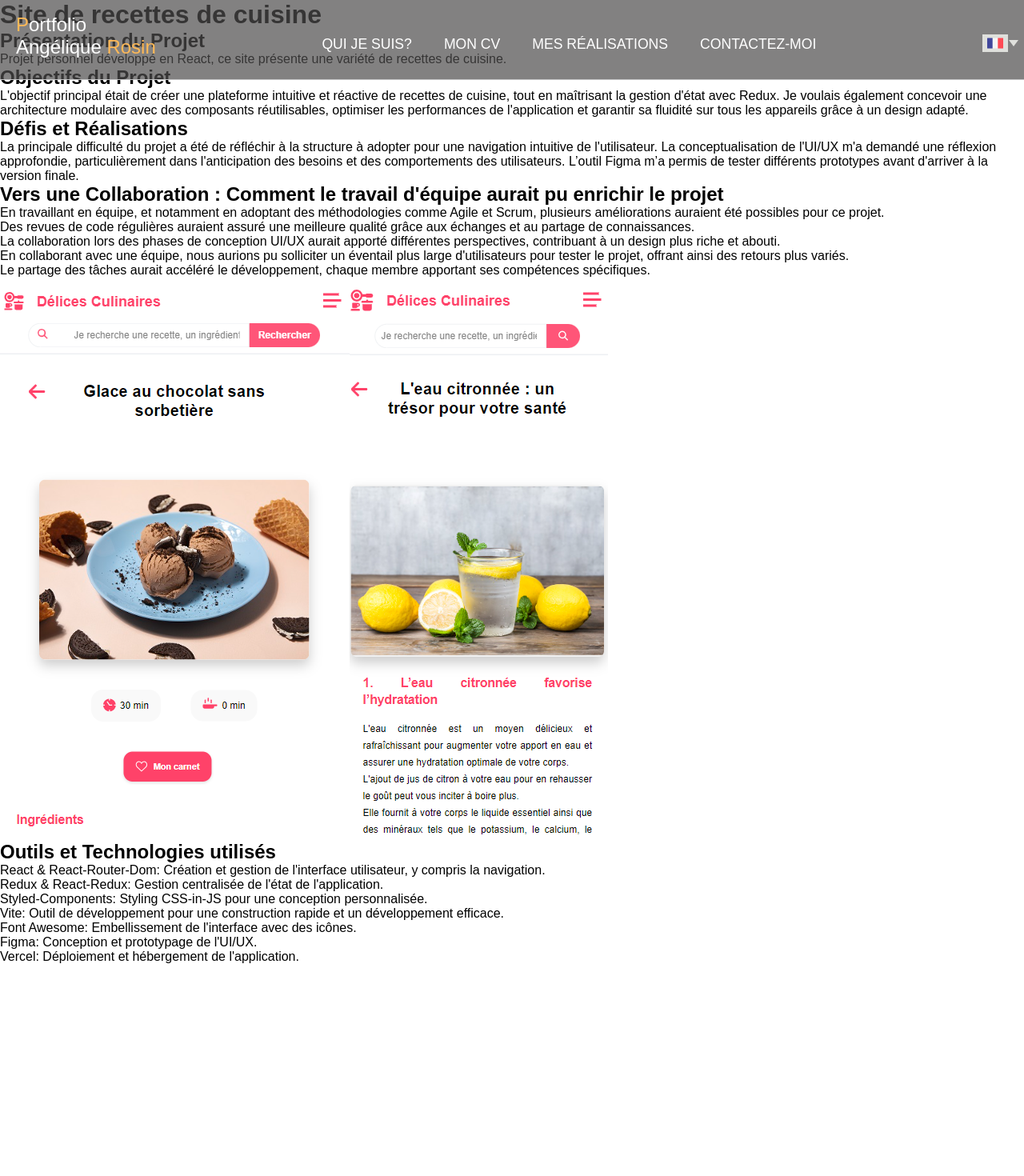
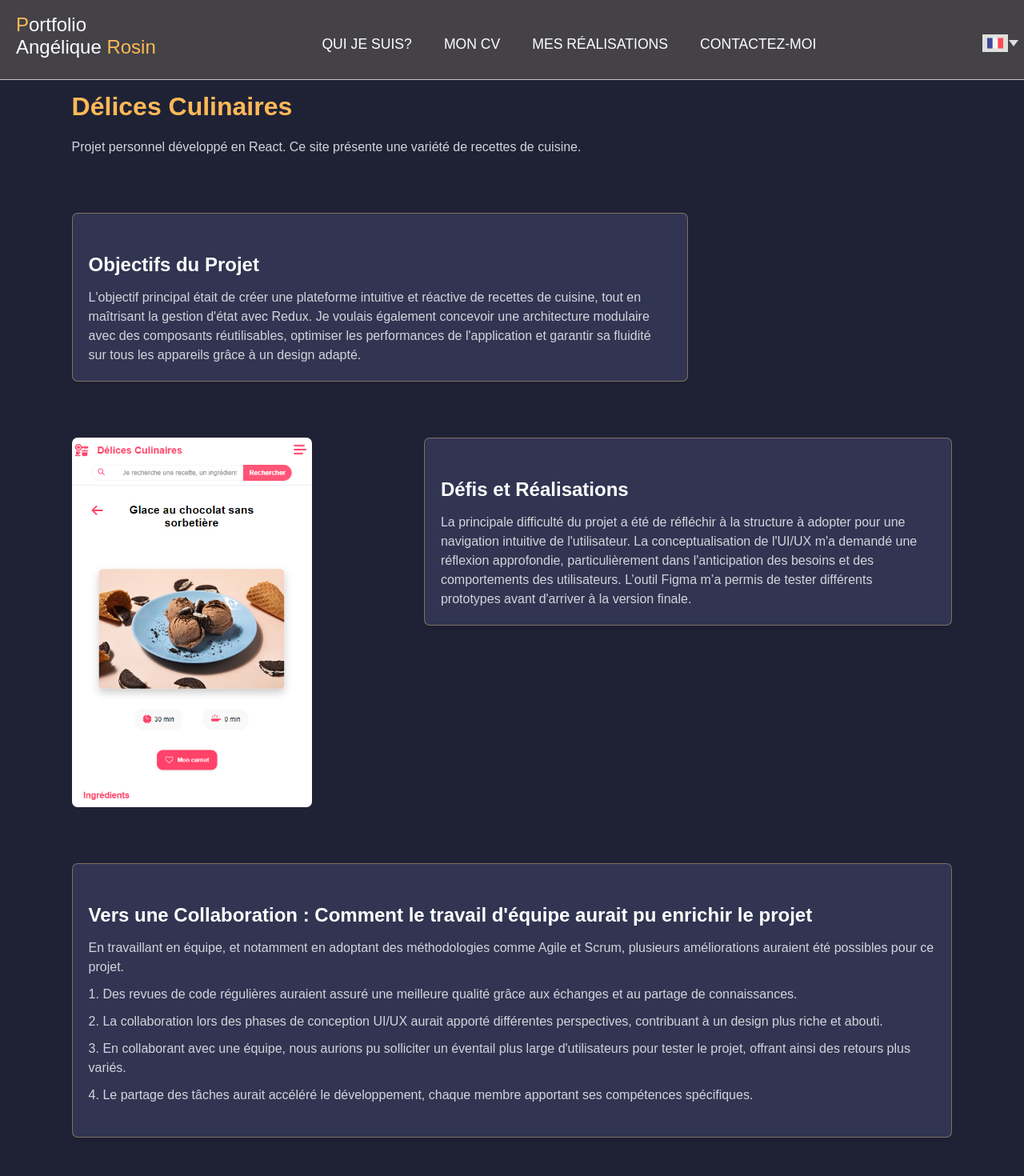
Before and after one commit to angelique31/portfolio-React, a React (Vite) app: page /project-detail/0 in a window 1280 px wide. Shown: the top 1470 px of the page at 80% size. Before the commit the page ends 1205 px from the top, so only its background shows below. Built offline with nearby package versions, Linux system fonts and the light colour scheme.

Commit message:
layout projectDetailsPage

```diff
--- a/src/components/NavBar/NavBarColor/NavBarColor.styled.js
+++ b/src/components/NavBar/NavBarColor/NavBarColor.styled.js
@@ -2,7 +2,7 @@ import styled from "styled-components";
 
 export const NavBarStyled = styled.nav`
   // background: rgb(78, 76, 76);
-  background-color: rgba(78, 76, 76, 0.7);
+  background-color: rgba(78, 76, 76, 0.8);
   position: fixed;
   z-index: 20;
   width: 100%;
--- a/src/datas/projectsData.js
+++ b/src/datas/projectsData.js
@@ -5,7 +5,8 @@ const projectsData = [
       "Projet personnel développé en React, ce site présente une variété de recettes de cuisine.",
     images: ["/assets/delices_culinaires/delice_culinaire_accueil.png"],
     technologies: ["HTML", "CSS", "React"],
-    projectLink: "https://interface-phi.vercel.app/",
+    externalLink: "https://interface-phi.vercel.app/",
+    githubLink: "https://github.com/angelique31/cooking-recipes-site",
   },
   {
     title: "Page d'accueil Météo France",
@@ -13,7 +14,8 @@ const projectsData = [
       "Réplique de la page d'accueil de Météo France réalisée uniquement avec HTML et CSS.",
     images: ["/assets/clone_meteoFrance/meteoFrance_desktop.png"],
     technologies: ["HTML", "CSS"],
-    projectLink: "https://angelique31.github.io/clone-site-meteoFrance/",
+    externalLink: "https://angelique31.github.io/clone-site-meteoFrance/",
+    githubLink: "https://github.com/angelique31/clone-site-meteoFrance",
   },
 ];
 
--- a/src/datas/projectsDataDetail.js
+++ b/src/datas/projectsDataDetail.js
@@ -1,19 +1,19 @@
 const projectsDataDetail = [
   {
-    title: "Site de recettes de cuisine",
+    title: "Délices Culinaires",
     description: {
       intro:
-        "Projet personnel développé en React, ce site présente une variété de recettes de cuisine.",
+        "Projet personnel développé en React. Ce site présente une variété de recettes de cuisine.",
       objective:
         "L'objectif principal était de créer une plateforme intuitive et réactive de recettes de cuisine, tout en maîtrisant la gestion d'état avec Redux. Je voulais également concevoir une architecture modulaire avec des composants réutilisables, optimiser les performances de l'application et garantir sa fluidité sur tous les appareils grâce à un design adapté.",
       challenge:
         "La principale difficulté du projet a été de réfléchir à la structure à adopter pour une navigation intuitive de l'utilisateur. La conceptualisation de l'UI/UX m'a demandé une réflexion approfondie, particulièrement dans l'anticipation des besoins et des comportements des utilisateurs. L’outil Figma m’a permis de tester différents prototypes avant d'arriver à la version finale.",
       collaboration: [
         "En travaillant en équipe, et notamment en adoptant des méthodologies comme Agile et Scrum, plusieurs améliorations auraient été possibles pour ce projet.",
-        "Des revues de code régulières auraient assuré une meilleure qualité grâce aux échanges et au partage de connaissances.",
-        "La collaboration lors des phases de conception UI/UX aurait apporté différentes perspectives, contribuant à un design plus riche et abouti.",
-        "En collaborant avec une équipe, nous aurions pu solliciter un éventail plus large d'utilisateurs pour tester le projet, offrant ainsi des retours plus variés.",
-        "Le partage des tâches aurait accéléré le développement, chaque membre apportant ses compétences spécifiques.",
+        "1. Des revues de code régulières auraient assuré une meilleure qualité grâce aux échanges et au partage de connaissances.",
+        "2. La collaboration lors des phases de conception UI/UX aurait apporté différentes perspectives, contribuant à un design plus riche et abouti.",
+        "3. En collaborant avec une équipe, nous aurions pu solliciter un éventail plus large d'utilisateurs pour tester le projet, offrant ainsi des retours plus variés.",
+        "4. Le partage des tâches aurait accéléré le développement, chaque membre apportant ses compétences spécifiques.",
       ],
       optimizationAndAccessibility:
         "J'ai activement cherché à rendre ce site inclusif en mettant l'accent sur l'accessibilité. En utilisant le Color Contrast Checker de WebAIM, j'ai sélectionné des contrastes de couleurs conformes aux normes WCAG, assurant une meilleure lisibilité pour tous, y compris ceux ayant des troubles de la vision des couleurs.     Comme pour tous les développements la performance est au centre des priorités. Aussi, on utilise le moins de modules et librairies possible.",
@@ -23,13 +23,12 @@ const projectsDataDetail = [
       "/assets/delices_culinaires/delice culinaire_exemple.png",
     ],
     toolsAndTech: [
-      "React & React-Router-Dom: Création et gestion de l'interface utilisateur, y compris la navigation.",
-      "Redux & React-Redux: Gestion centralisée de l'état de l'application.",
-      "Styled-Components: Styling CSS-in-JS pour une conception personnalisée.",
-      "Vite: Outil de développement pour une construction rapide et un développement efficace.",
-      "Font Awesome: Embellissement de l'interface avec des icônes.",
-      "Figma: Conception et prototypage de l'UI/UX.",
-      "Vercel: Déploiement et hébergement de l'application.",
+      "- React & React-Router-Dom: Création et gestion de l'interface utilisateur, y compris la navigation.",
+      "- Redux & React-Redux: Gestion centralisée de l'état de l'application.",
+      "- Styled-Components: Styling CSS-in-JS pour une conception personnalisée.",
+      "- Vite: Outil de développement pour une construction rapide et un développement efficace.",
+      "- Figma: Conception et prototypage de l'UI/UX.",
+      "- Vercel: Déploiement et hébergement de l'application.",
     ],
     // ... Autres champs que vous voulez ajouter pour les détails
   },
--- a/src/pages/ProjectsDetailPage/ProjectsDetailPage.jsx
+++ b/src/pages/ProjectsDetailPage/ProjectsDetailPage.jsx
@@ -3,58 +3,98 @@ import { useParams } from "react-router-dom";
 import PortfolioContext from "../../context/portfolioContext";
 import projectsDataDetail from "../../datas/projectsDataDetail";
 import ScrollAwareNavBar from "../../components/NavBar/ScrollAwareNavBar/ScrollAwareNavBar";
+import {
+  ProjectDetailContainer,
+  IntroContainer,
+  ObjectiveContainer,
+  ChallengeContainer,
+  CollaborationContainer,
+  MainTitle,
+  SectionTitle,
+  TechnologyContainer,
+  TextParagraph,
+  UnorderedList,
+  ListItem,
+  ImageContainer,
+  ImageWrapper,
+  ProjectImage,
+} from "./ProjectsDetailPage.styled";
 
 const ProjectsDetailPage = () => {
   const { handleShowIntro } = useContext(PortfolioContext);
   const { projectId } = useParams();
-
-  // Si projectId est un index :
   const projectDetail = projectsDataDetail[projectId];
 
   if (!projectDetail) return <div>Projet non trouvé</div>;
 
   return (
-    <div>
+    <>
       <ScrollAwareNavBar onAboutClick={handleShowIntro} />
-      <h1>{projectDetail.title}</h1>
-      <h2>Présentation du Projet</h2>
-      <p>{projectDetail.description.intro}</p>
-      <h2>Objectifs du Projet</h2>
-      <p>{projectDetail.description.objective}</p>
-      <h2>Défis et Réalisations</h2>
-      <p>{projectDetail.description.challenge}</p>
-      <h2>{`Vers une Collaboration : Comment le travail d'équipe aurait pu enrichir le projet`}</h2>
-      <ul>
+      <ProjectDetailContainer>
+        <IntroContainer>
+          <MainTitle>{projectDetail.title}</MainTitle>
+          <TextParagraph>{projectDetail.description.intro}</TextParagraph>
+        </IntroContainer>
+
+        <ObjectiveContainer>
+          <SectionTitle>Objectifs du Projet</SectionTitle>
+          <TextParagraph>{projectDetail.description.objective}</TextParagraph>
+        </ObjectiveContainer>
+
+        <ChallengeContainer>
+          <SectionTitle>Défis et Réalisations</SectionTitle>
+          <TextParagraph>{projectDetail.description.challenge}</TextParagraph>
+        </ChallengeContainer>
+
+        <ProjectImage
+          src={projectDetail.additionalImages[0]}
+          alt={`${projectDetail.title} - Image 1`}
+        />
+
+        <CollaborationContainer>
+          <SectionTitle>
+            {`Vers une Collaboration : Comment le travail d'équipe aurait pu
+            enrichir le projet`}
+          </SectionTitle>
+          <UnorderedList>
             {projectDetail.description.collaboration.map((point, index) => (
-          <li key={index}>{point}</li>
+              <ListItem key={`collab-${index}`}>{point}</ListItem>
             ))}
-      </ul>
+          </UnorderedList>
+        </CollaborationContainer>
+
         {projectDetail.optimizationAndAccessibility && (
-        <>
-          <h2>Optimisation et Accessibilité</h2>
-          <p>{projectDetail.optimizationAndAccessibility}</p>
-        </>
+          <ObjectiveContainer>
+            {" "}
+            {/* Consider using another container or renaming for better semantics */}
+            <SectionTitle>Optimisation et Accessibilité</SectionTitle>
+            <TextParagraph>
+              {projectDetail.optimizationAndAccessibility}
+            </TextParagraph>
+          </ObjectiveContainer>
         )}
 
-      <div>
+        <ImageContainer>
           {projectDetail.additionalImages.map((image, index) => (
-          <img
-            key={index}
+            <ImageWrapper key={`img-${index}`}>
+              <ProjectImage
                 src={image}
                 alt={`${projectDetail.title} - Image ${index + 1}`}
               />
+            </ImageWrapper>
           ))}
-      </div>
+        </ImageContainer>
 
-      <h2>Outils et Technologies utilisés</h2>
-      <ul>
+        <TechnologyContainer>
+          <SectionTitle>Outils et Technologies utilisés</SectionTitle>
+          <UnorderedList>
             {projectDetail.toolsAndTech.map((toolOrTech, index) => (
-          <li key={index}>{toolOrTech}</li>
+              <ListItem key={`tech-${index}`}>{toolOrTech}</ListItem>
             ))}
-      </ul>
-
-      {/* Ajoutez d'autres sections ou détails que vous souhaitez afficher ici */}
-    </div>
+          </UnorderedList>
+        </TechnologyContainer>
+      </ProjectDetailContainer>
+    </>
   );
 };
 
--- a/src/pages/ProjectsDetailPage/ProjectsDetailPage.styled.js
+++ b/src/pages/ProjectsDetailPage/ProjectsDetailPage.styled.js
@@ -0,0 +1,136 @@
+import styled from "styled-components";
+
+export const SharedContainerStyles = `
+  border: 1px solid rgba(255, 197, 118, 0.4);
+  border-radius: 7px;
+  box-shadow: 0 2px 4px rgba(0, 0, 0, 0.1);
+  padding: 20px;
+  background-color: rgb(49, 53, 82);
+  &:hover {
+    border-color: #ffc576;
+  }
+`;
+
+export const SharedTextStyles = `
+  font-size: 1rem;
+  line-height: 1.5;
+  color: rgb(209, 213, 219);
+`;
+
+export const SectionTitle = styled.h2`
+  font-size: 1.5rem;
+  margin-top: 30px;
+  margin-bottom: 15px;
+  color: white;
+`;
+
+export const ProjectDetailContainer = styled.div`
+  padding: 115px 7%;
+  color: #333;
+  background-color: rgb(31, 34, 53);
+`;
+
+export const IntroContainer = styled.div`
+  margin-bottom: 50px;
+`;
+
+export const ObjectiveContainer = styled.div`
+  ${SharedContainerStyles}
+
+  width: 70%;
+  margin: 70px 0;
+  &:hover {
+    ${SectionTitle} {
+      color: #ffc576;
+    }
+  }
+  @media (max-width: 872px) {
+    width: 100%;
+    margin: 0;
+  }
+`;
+
+export const ChallengeContainer = styled.div`
+  ${SharedContainerStyles}
+  width: 60%;
+  float: right;
+  &:hover {
+    ${SectionTitle} {
+      color: #ffc576;
+    }
+  }
+  @media (max-width: 872px) {
+    width: 100%;
+    margin: 80px 0;
+  }
+`;
+
+export const CollaborationContainer = styled.div`
+  ${SharedContainerStyles}
+  margin: 70px 0;
+  width: 100%;
+  &:hover {
+    ${SectionTitle} {
+      color: #ffc576;
+    }
+  }
+`;
+
+export const MainTitle = styled.h1`
+  font-size: 2rem;
+  margin-bottom: 20px;
+  color: #ffb957;
+`;
+
+export const TechnologyContainer = styled.div`
+  ${SharedContainerStyles}
+  margin: 20px 0;
+  width: 100%;
+  &:hover {
+    ${SectionTitle} {
+      color: #ffc576;
+    }
+  }
+`;
+
+export const TextParagraph = styled.p`
+  ${SharedTextStyles}
+`;
+
+export const UnorderedList = styled.ul`
+  ${SharedTextStyles}
+  margin-bottom: 20px;
+`;
+
+export const ListItem = styled.li`
+  margin-bottom: 10px;
+`;
+
+export const ImageContainer = styled.div`
+  margin-top: 30px;
+  display: flex;
+  align-items: center;
+  justify-content: space-between;
+  flex-wrap: wrap;
+`;
+
+export const ImageWrapper = styled.div`
+  width: 400px;
+  height: 462px;
+  @media (max-width: 872px) {
+    margin-top: 50px;
+  }
+`;
+
+export const ProjectImage = styled.img`
+  width: 100%;
+  max-width: 300px;
+  display: block;
+  border-radius: 7px;
+  margin-bottom: 20px;
+  max-height: 462px;
+  overflow: hidden;
+  @media (max-width: 872px) {
+    margin: auto;
+  }
+`;
```
Also changed, not shown: src/App.jsx (+13 -0 lines), src/components/ProjectsSection/ProjectsSection.jsx (+16 -9 lines), src/components/ProjectsSection/ProjectsSection.styled.js (+40 -6 lines), src/assets/logos/GitLogo2.png (renamed from src/assets/logos/GitLogo (2).png). Lines whose indentation alone changed are shown as unchanged.
